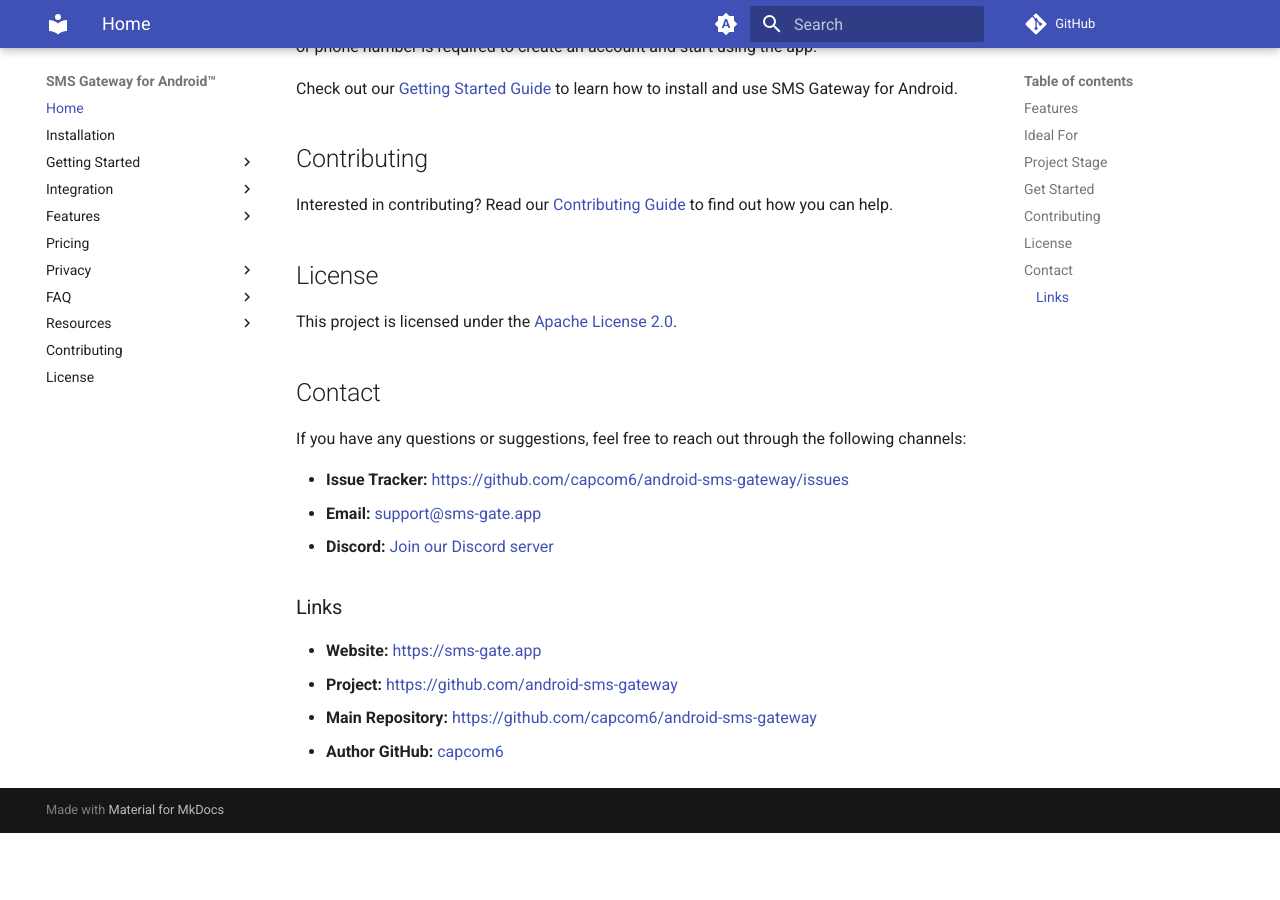
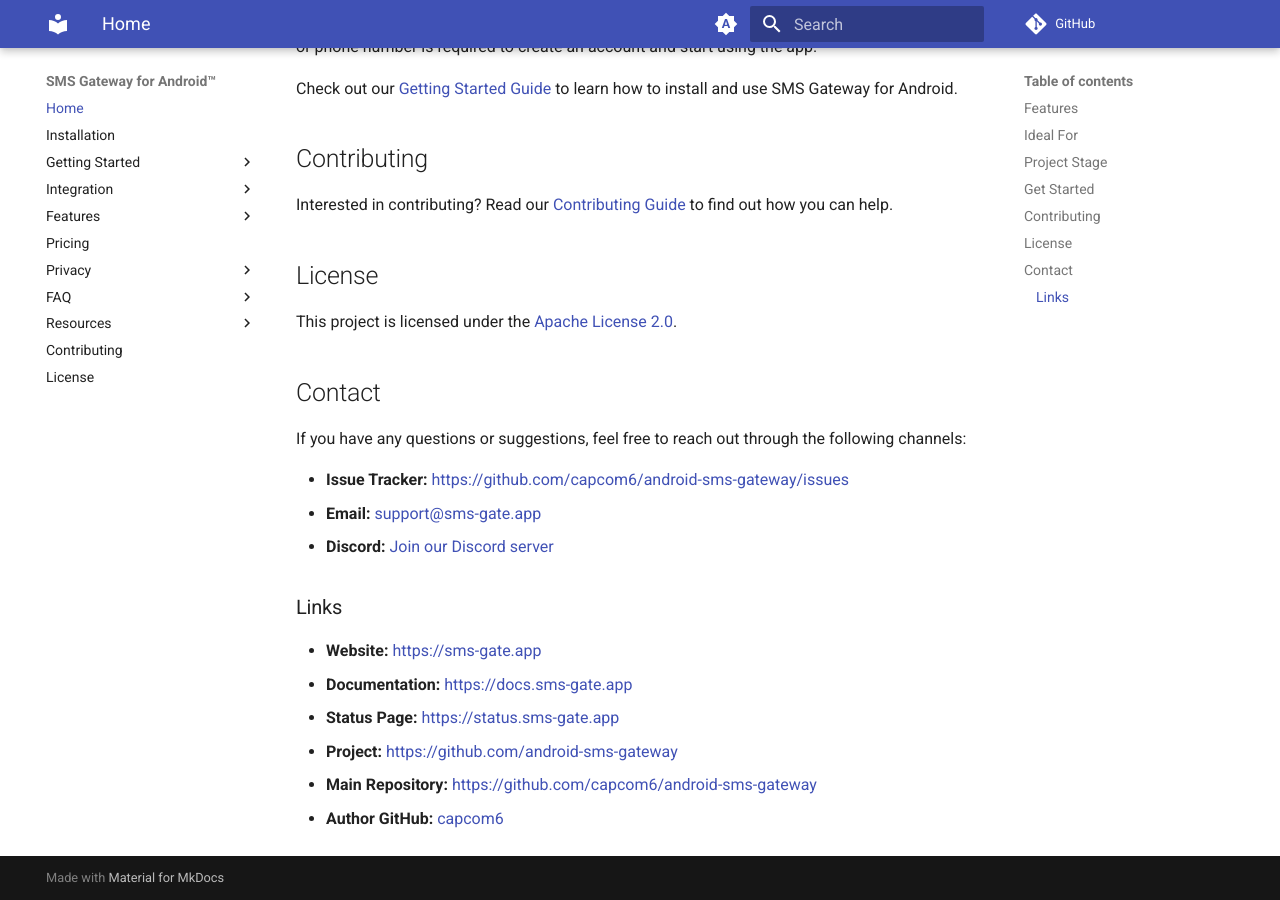
Before and after one commit to android-sms-gateway/docs-web, an MkDocs documentation site: the page built from docs/index.md, in a window 1280 px wide and 900 px high, scrolled down 2467 px. Built offline with MkDocs 1.6.1 and Material for MkDocs 9.7.7, drawn with Linux system fonts in a browser that asks for light colours; comment, search, counter and statistics services are not loaded; before the commit the page ends 3300 px from its top, so only the background shows below that.

Commit message:
[index] add status page link

```diff
--- a/docs/index.md
+++ b/docs/index.md
@@ -63,6 +63,8 @@
 ### Links
 
 - **Website:** [https://sms-gate.app](https://sms-gate.app)
+- **Documentation:** [https://docs.sms-gate.app](https://docs.sms-gate.app)
+- **Status Page:** [https://status.sms-gate.app](https://status.sms-gate.app)
 - **Project:** [https://github.com/android-sms-gateway](https://github.com/android-sms-gateway)
 - **Main Repository:** [https://github.com/capcom6/android-sms-gateway](https://github.com/capcom6/android-sms-gateway)
 - **Author GitHub:** [capcom6](https://github.com/capcom6)
```
